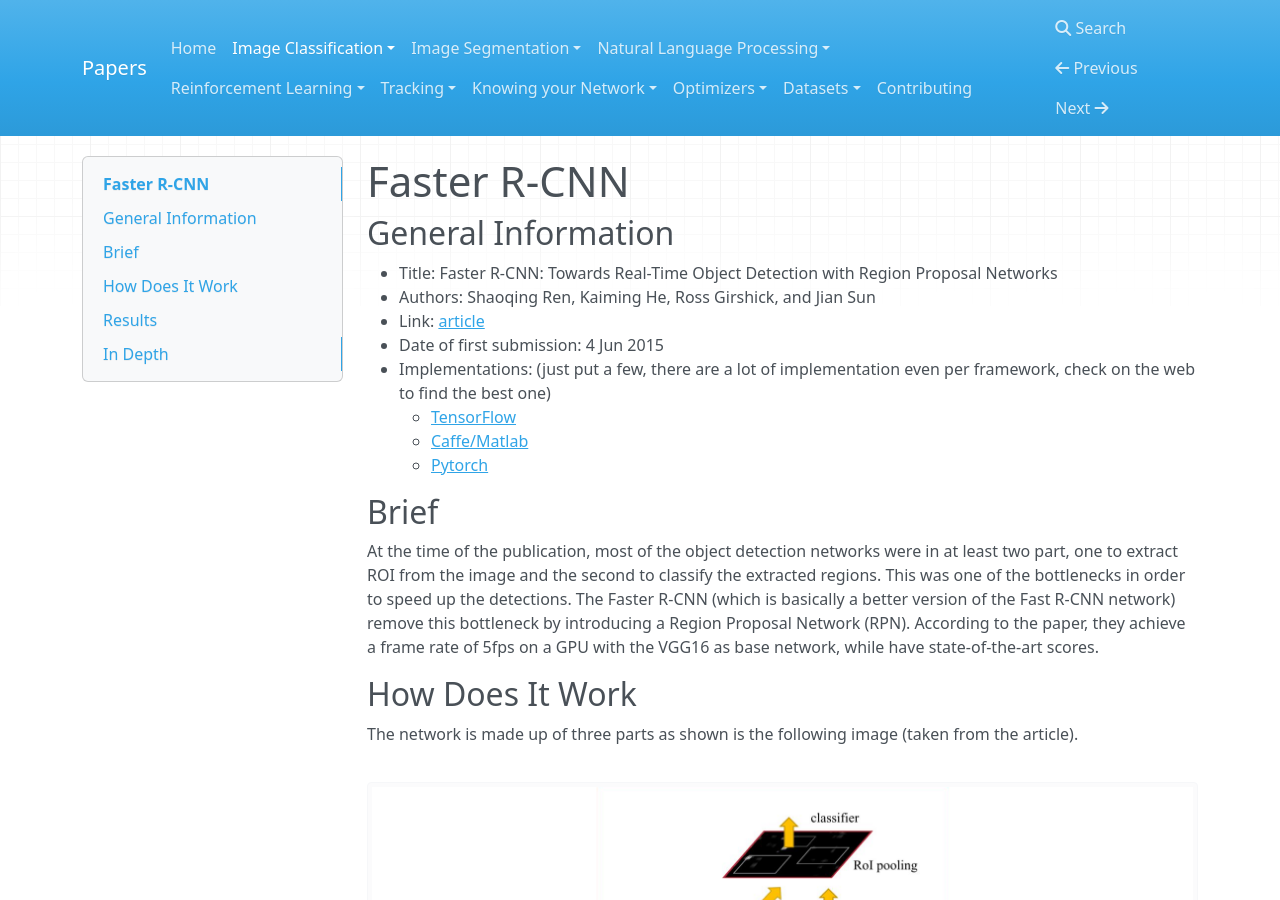
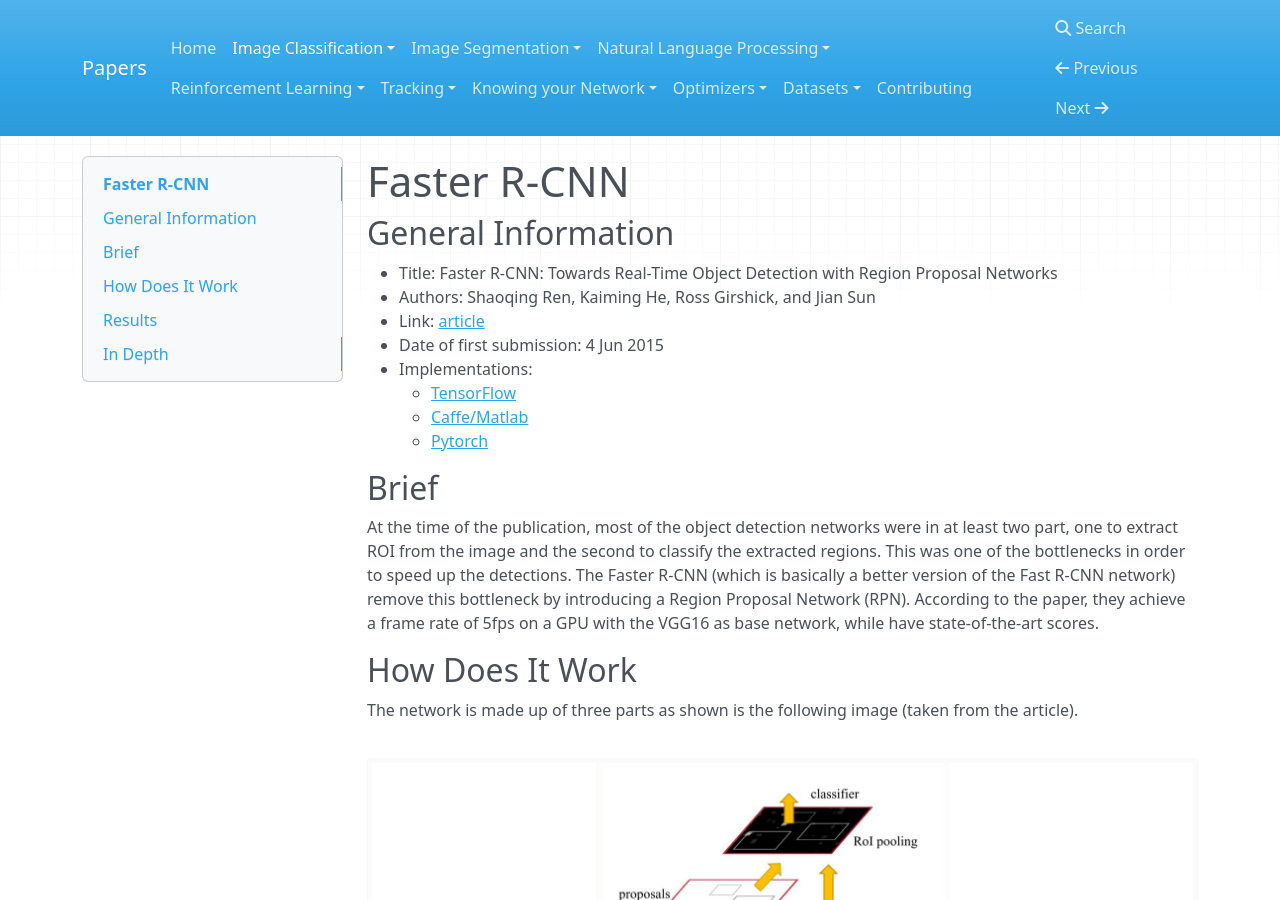
Before and after one commit to D3lt4lph4/papers, an MkDocs documentation site: the page built from docs/imageclassif/fasterrcnn.md, in a window 1280 px wide and 900 px high. Built offline with MkDocs 1.6.1, drawn with Linux system fonts in a browser that asks for light colours; nearby versions of some CDN libraries; old or Windows-style settings are respelled for this version of MkDocs.

Commit message:
forgot something else

```diff
--- a/docs/imageclassif/fasterrcnn.md
+++ b/docs/imageclassif/fasterrcnn.md
@@ -6,7 +6,7 @@
 - Authors: Shaoqing Ren, Kaiming He, Ross Girshick, and Jian Sun
 - Link: [article](https://arxiv.org/abs/1506.01497)
 - Date of first submission: 4 Jun 2015
-- Implementations: (just put a few, there are a lot of implementation even per framework, check on the web to find the best one)
+- Implementations:
     - [TensorFlow](https://github.com/endernewton/tf-faster-rcnn)
     - [Caffe/Matlab](https://github.com/ShaoqingRen/faster_rcnn)
     - [Pytorch](https://github.com/jwyang/faster-rcnn.pytorch)
```
